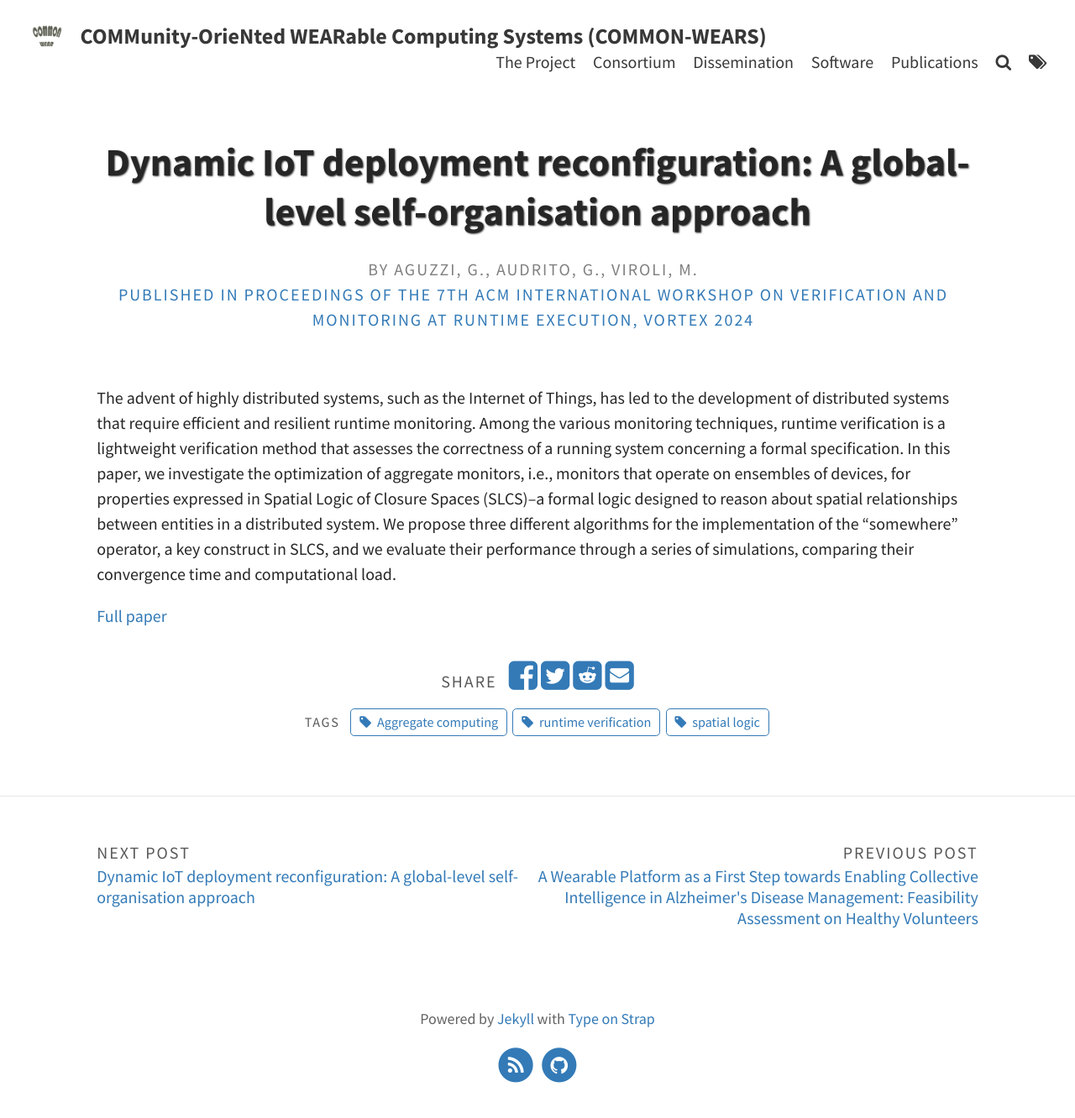
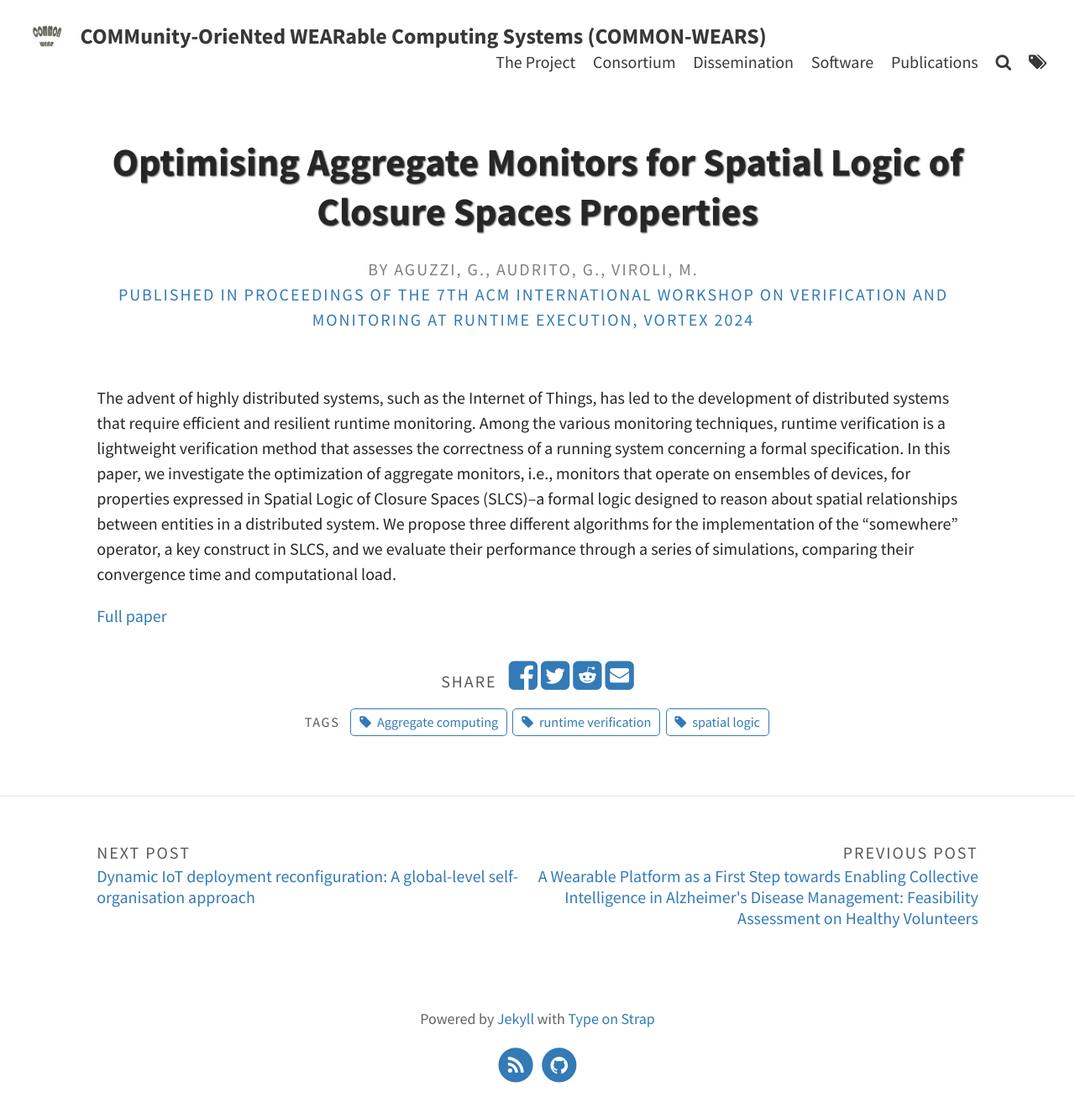
Before and after one commit to common-wears/2022, a Jekyll site: the page built from _posts/2024-10-01-monitors-optimization.md, in a window 1280 px wide. Shown: the whole page at 84% size. Built offline with Jekyll 4.4.1, drawn with Linux system fonts in a browser that asks for light colours.

Commit message:
chore: minor changes

```diff
--- a/_posts/2024-10-01-monitors-optimization.md
+++ b/_posts/2024-10-01-monitors-optimization.md
@@ -1,7 +1,7 @@
 ---
 layout: post
 # Your title goes here
-title: "Dynamic IoT deployment reconfiguration: A global-level self-organisation approach"
+title: "Optimising Aggregate Monitors for Spatial Logic of Closure Spaces Properties"
 # List authors here as they appear in the paper
 authors: Aguzzi, G., Audrito, G., Viroli, M.
 # List keywords to get more visibility
```
